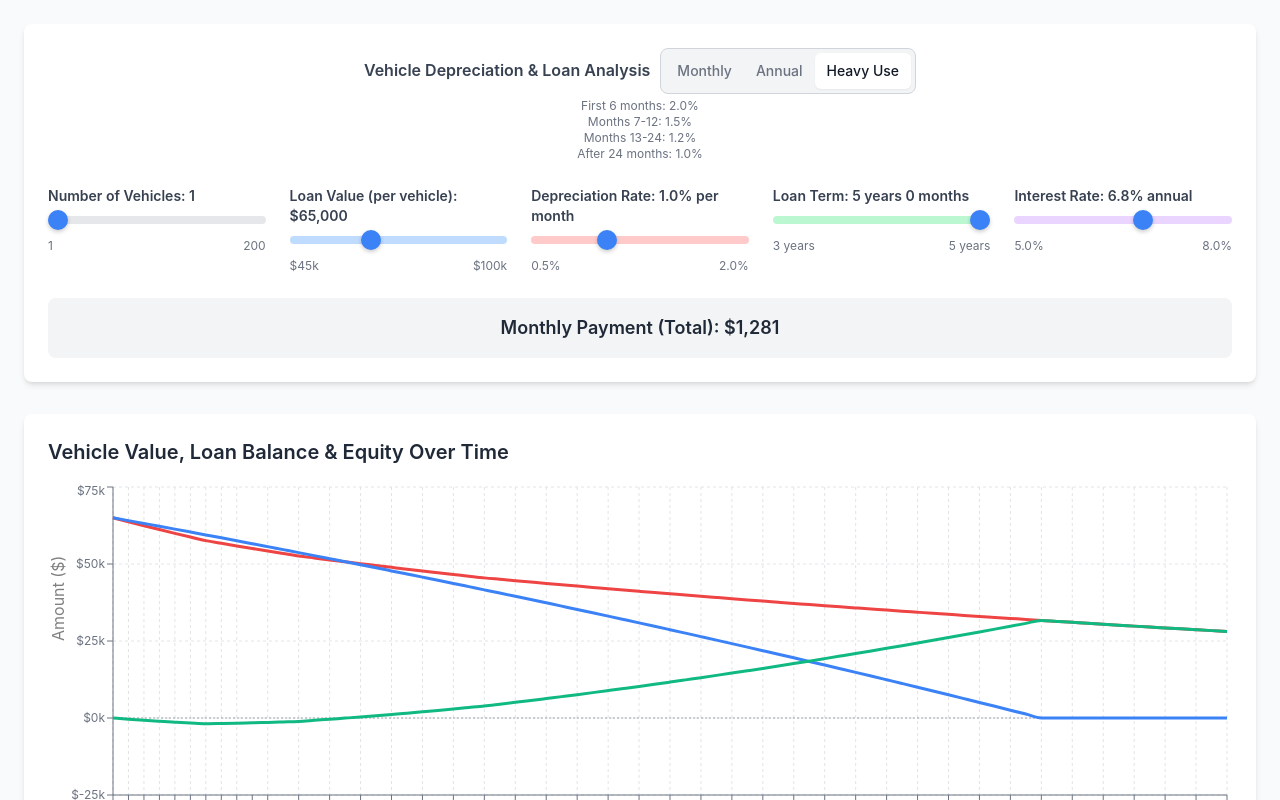
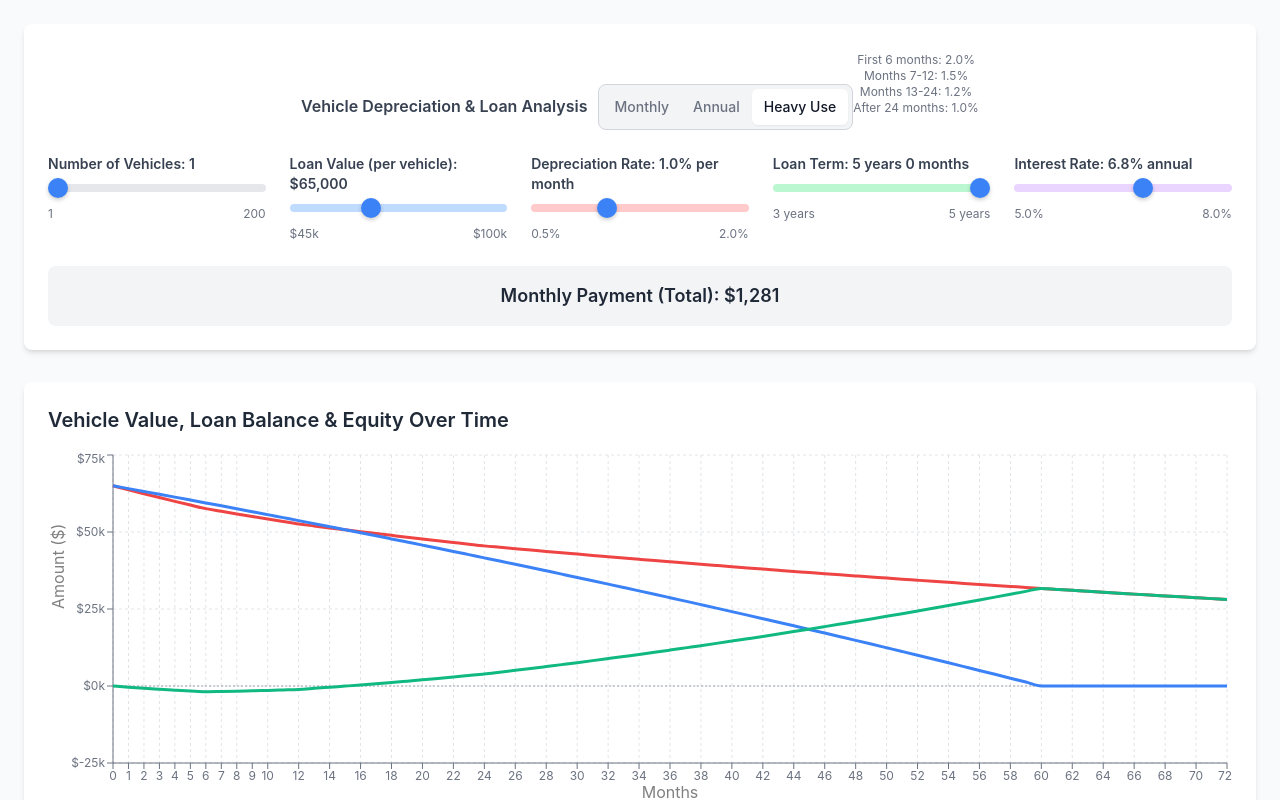
Before and after one commit to sharkyl/vehicle-depreciation, a React (Create React App) app: page / in a window 1280 px wide. Both pictures are taken after a click on the button "Heavy Use". Shown: the top 800 px of the page. Built offline with nearby package versions, Linux system fonts and the light colour scheme.

Commit message:
graphical edits

```diff
--- a/src/App.js
+++ b/src/App.js
@@ -157,7 +157,7 @@ const VehicleDepreciationApp = () => {
                         </button>
                     </div>
                     {depreciationModel === 'heavyuse' && (
-                        <div className="text-xs text-gray-500 mt-1">
+                        <div className="text-xs text-gray-500 mt-1"  style={{display: 'inline-block', verticalAlignt: 'top'}}>
                             <div>First 6 months: {(depreciationRate * 2).toFixed(1)}%</div>
                             <div>Months 7-12: {(depreciationRate * 1.5).toFixed(1)}%</div>
                             <div>Months 13-24: {(depreciationRate * 1.2).toFixed(1)}%</div>
```
